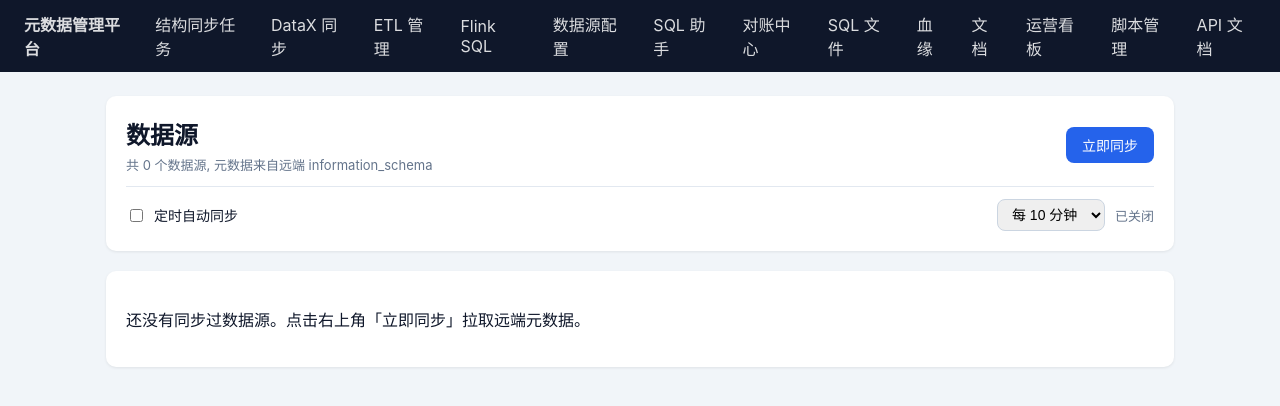
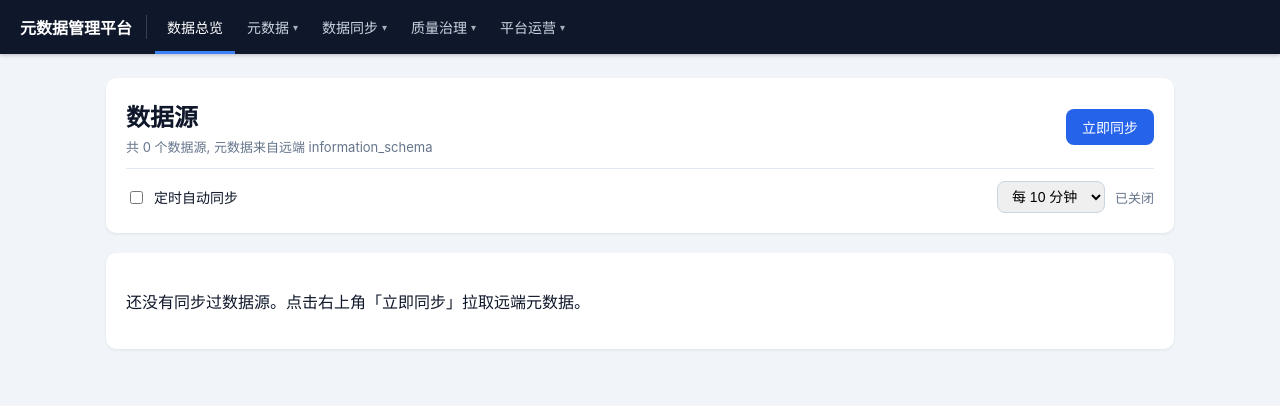
Before and after one commit to kg12581/metadata-django, a Django app: page / in a window 1280 px wide. Shown: the top 406 px of the page. Run offline with Django 4.2, Linux system fonts and the light colour scheme; data comes from the database, SQL or seed files in the repository; data that the repository does not hold is empty; some libraries are stand-ins or nearby versions.

Commit message:
ui: 菜单栏改为分组下拉导航
- 14 个平铺链接收纳为 5 组: 数据总览 / 元数据 / 数据同步 / 质量治理 / 平台运营
- 下拉面板纯 CSS + 轻量 JS(点击开合、外部点击关闭)
- 当前页面所属分组高亮(数据同步/元数据/治理/运营)
- 响应式: 小屏可横向滚动; 页头吸顶

```diff
--- a/templates/common/base.html
+++ b/templates/common/base.html
@@ -23,13 +23,86 @@
     header {
       background: #0f172a;
       color: #fff;
-      padding: 12px 24px;
+      padding: 0 20px;
       display: flex;
-      gap: 24px;
       align-items: center;
+      gap: 8px;
+      min-height: 54px;
+      position: sticky;
+      top: 0;
+      z-index: 100;
+      box-shadow: 0 1px 4px rgba(0, 0, 0, .25);
     }
-    header a { color: #fff; text-decoration: none; opacity: .85; }
-    header a:hover { opacity: 1; }
+    .brand {
+      color: #fff;
+      text-decoration: none;
+      font-weight: 800;
+      font-size: 16px;
+      white-space: nowrap;
+      padding-right: 14px;
+      border-right: 1px solid rgba(255, 255, 255, .18);
+    }
+    .nav-scroll {
+      display: flex;
+      align-items: stretch;
+      overflow-x: auto;
+      scrollbar-width: none;
+      flex: 1;
+    }
+    .nav-scroll::-webkit-scrollbar { display: none; }
+    .nav-group { position: relative; }
+    .nav-toggle {
+      display: flex;
+      align-items: center;
+      gap: 4px;
+      background: none;
+      border: none;
+      color: #cbd5e1;
+      font-size: 14px;
+      padding: 0 12px;
+      height: 54px;
+      cursor: pointer;
+      text-decoration: none;
+      white-space: nowrap;
+      font-family: inherit;
+    }
+    .nav-toggle:hover,
+    .nav-group.open .nav-toggle,
+    .nav-group.current .nav-toggle { color: #fff; }
+    .nav-group.current .nav-toggle { box-shadow: inset 0 -3px 0 #3b82f6; }
+    .caret { font-size: 10px; opacity: .8; }
+    .dropdown {
+      display: none;
+      position: absolute;
+      top: 100%;
+      left: 8px;
+      background: #fff;
+      border-radius: 10px;
+      box-shadow: 0 8px 24px rgba(15, 23, 42, .18);
+      min-width: 190px;
+      padding: 6px;
+      z-index: 120;
+    }
+    .nav-group.open .dropdown { display: block; }
+    .dropdown a {
+      display: block;
+      color: #334155;
+      text-decoration: none;
+      padding: 9px 12px;
+      border-radius: 7px;
+      font-size: 14px;
+      white-space: nowrap;
+    }
+    .dropdown a:hover { background: #f1f5f9; color: var(--primary); }
+    .dropdown .sep {
+      height: 1px;
+      background: var(--border);
+      margin: 5px 8px;
+    }
+    @media (max-width: 720px) {
+      .brand { font-size: 14px; padding-right: 8px; }
+      .nav-toggle { padding: 0 8px; font-size: 13px; }
+    }
     .container { max-width: 1100px; margin: 24px auto; padding: 0 16px; }
     .card {
       background: #fff;
@@ -95,24 +168,79 @@
 </head>
 <body>
   <header>
-    <a href="/"><strong>元数据管理平台</strong></a>
+    <a class="brand" href="/">元数据管理平台</a>
+    <nav class="nav-scroll" id="mainNav">
+      <div class="nav-group" data-match="/">
+        <a class="nav-toggle" href="/">数据总览</a>
+      </div>
+      <div class="nav-group" data-match="/sources/,/sql-helper/,/databases/,/tables/">
+        <button class="nav-toggle" type="button" onclick="toggleGroup(this)">元数据 <span class="caret">▾</span></button>
+        <div class="dropdown">
+          <a href="/">数据源总览</a>
+          <a href="/sources/">数据源配置(JDBC)</a>
+          <a href="/sql-helper/">SQL 助手</a>
+        </div>
+      </div>
+      <div class="nav-group" data-match="/schema-sync/,/datax/,/etl/,/flink-sql/">
+        <button class="nav-toggle" type="button" onclick="toggleGroup(this)">数据同步 <span class="caret">▾</span></button>
+        <div class="dropdown">
           <a href="/schema-sync/">结构同步任务</a>
           <a href="/datax/">DataX 同步</a>
           <a href="/etl/">ETL 管理</a>
           <a href="/flink-sql/">Flink SQL</a>
-    <a href="/sources/">数据源配置</a>
-    <a href="/sql-helper/">SQL 助手</a>
+        </div>
+      </div>
+      <div class="nav-group" data-match="/reconcile/,/sql-files/,/lineage/">
+        <button class="nav-toggle" type="button" onclick="toggleGroup(this)">质量治理 <span class="caret">▾</span></button>
+        <div class="dropdown">
           <a href="/reconcile/">对账中心</a>
-    <a href="/sql-files/">SQL 文件</a>
-    <a href="/lineage/">血缘</a>
-    <a href="/docs/">文档</a>
+          <a href="/sql-files/">SQL 文件库</a>
+          <a href="/lineage/">SQL 血缘</a>
+        </div>
+      </div>
+      <div class="nav-group" data-match="/ops/,/scripts/,/docs/">
+        <button class="nav-toggle" type="button" onclick="toggleGroup(this)">平台运营 <span class="caret">▾</span></button>
+        <div class="dropdown">
           <a href="/ops/">运营看板</a>
           <a href="/scripts/">脚本管理</a>
+          <a href="/docs/">在线文档</a>
           <a href="/docs/?file=04-api-reference.md">API 文档</a>
+        </div>
+      </div>
+    </nav>
   </header>
   <div class="container">
     {% block content %}{% endblock %}
   </div>
   {% block extra_js %}{% endblock %}
+  <script>
+  function toggleGroup(btn) {
+    var group = btn.parentElement;
+    var wasOpen = group.classList.contains('open');
+    document.querySelectorAll('#mainNav .nav-group.open').forEach(function (g) {
+      g.classList.remove('open');
+    });
+    if (!wasOpen) group.classList.add('open');
+  }
+  document.addEventListener('click', function (e) {
+    if (!e.target.closest('#mainNav .nav-group')) {
+      document.querySelectorAll('#mainNav .nav-group.open').forEach(function (g) {
+        g.classList.remove('open');
+      });
+    }
+  });
+  // 当前页面对应分组高亮
+  (function () {
+    var path = location.pathname;
+    document.querySelectorAll('#mainNav .nav-group').forEach(function (g) {
+      var matches = (g.getAttribute('data-match') || '').split(',');
+      if (matches.some(function (m) {
+        return m && (m === '/' ? path === '/' : path.indexOf(m) === 0);
+      })) {
+        g.classList.add('current');
+      }
+    });
+  })();
+  </script>
 </body>
 </html>
```
Lines whose indentation alone changed are shown as unchanged.
